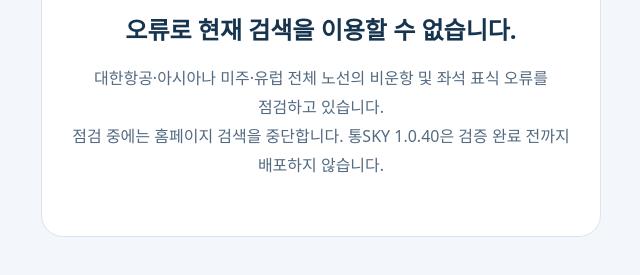
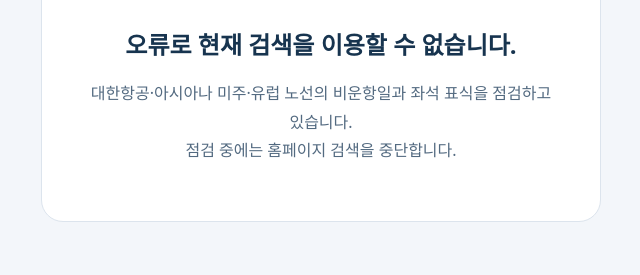
Before and after one commit to bong40101-prog/tong-sky-data, a plain HTML site: page index.html in a window 1280 px wide. Shown: the part 327-602 px from the top of the page, without its empty margins (319-959 px from the left). Drawn offline with Linux system fonts and the light colour scheme.

Commit message:
Keep only the search maintenance notice and remove the obsolete 1.0.40 download hold

```diff
--- a/index.html
+++ b/index.html
@@ -1 +1 @@
-<!doctype html><html lang="ko"><head><meta charset="utf-8"><meta name="viewport" content="width=device-width,initial-scale=1"><meta name="robots" content="noindex,nofollow"><meta http-equiv="Cache-Control" content="no-store"><title>통SKY · 검색 이용 중단 안내</title><style>*{box-sizing:border-box}body{margin:0;min-height:100vh;display:grid;place-items:center;padding:24px;background:#f3f6fa;color:#17344f;font-family:system-ui,-apple-system,sans-serif}main{max-width:560px;width:100%;padding:40px 30px;border:1px solid #dce4ed;border-radius:22px;background:#fff;text-align:center}.brand{font-size:22px;font-weight:800;margin-bottom:30px}h1{font-size:24px;line-height:1.5;word-break:keep-all}p{font-size:16px;line-height:1.8;color:#536a80;word-break:keep-all}</style></head><body><main><div class="brand">통SKY</div><h1>오류로 현재 검색을 이용할 수 없습니다.</h1><p>대한항공·아시아나 미주·유럽 전체 노선의 비운항 및 좌석 표식 오류를 점검하고 있습니다.<br>점검 중에는 홈페이지 검색을 중단합니다. 통SKY 1.0.40은 검증 완료 전까지 배포하지 않습니다.</p></main></body></html>
+<!doctype html><html lang="ko"><head><meta charset="utf-8"><meta name="viewport" content="width=device-width,initial-scale=1"><meta name="robots" content="noindex,nofollow"><meta http-equiv="Cache-Control" content="no-store"><title>통SKY · 검색 이용 중단 안내</title><style>*{box-sizing:border-box}body{margin:0;min-height:100vh;display:grid;place-items:center;padding:24px;background:#f3f6fa;color:#17344f;font-family:system-ui,-apple-system,sans-serif}main{max-width:560px;width:100%;padding:40px 30px;border:1px solid #dce4ed;border-radius:22px;background:#fff;text-align:center}.brand{font-size:22px;font-weight:800;margin-bottom:30px}h1{font-size:24px;line-height:1.5;word-break:keep-all}p{font-size:16px;line-height:1.8;color:#536a80;word-break:keep-all}</style></head><body><main><div class="brand">통SKY</div><h1>오류로 현재 검색을 이용할 수 없습니다.</h1><p>대한항공·아시아나 미주·유럽 노선의 비운항일과 좌석 표식을 점검하고 있습니다.<br>점검 중에는 홈페이지 검색을 중단합니다.</p></main></body></html>
```
